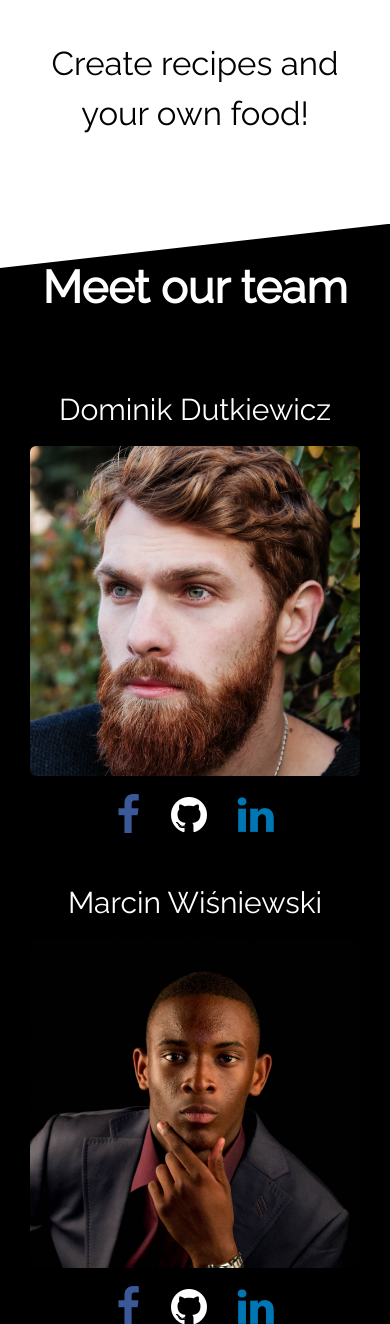
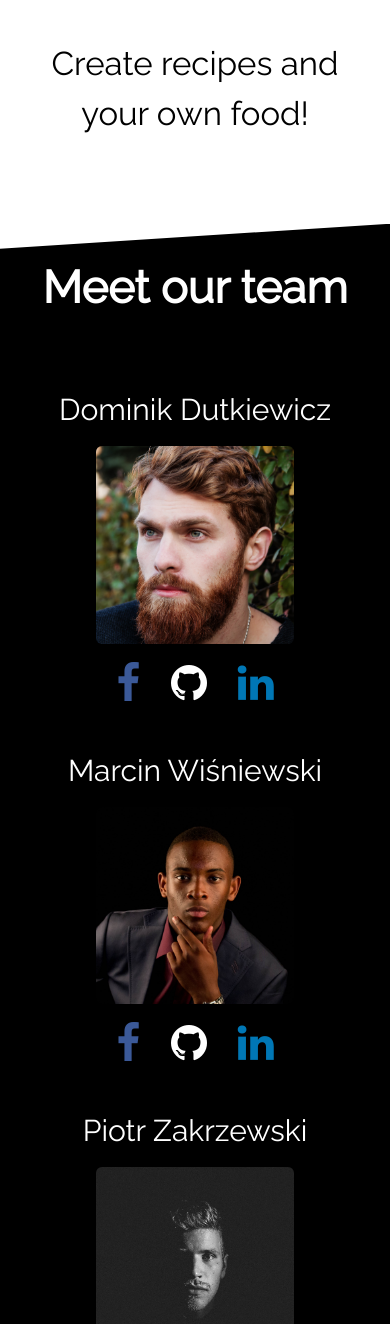
Before and after one commit to zakrza59/jfdd8-frontmeni, a PHP site: page / in a window 390 px wide. Shown: the part 5176-6500 px from the top of the page. Run offline with PHP 8.4, Linux system fonts and the light colour scheme.

Commit message:
reformatted code, added media query to members photos width.

```diff
--- a/css/main.css
+++ b/css/main.css
@@ -40,8 +40,6 @@ header {
     margin: auto;
     background: #000000;
 }
-
-
 
 .zajawka .logosy {
     padding-top: 2%;
@@ -89,6 +87,16 @@ header {
 
 .members-photos {
     margin: 0;
+}
+
+.member-photo {
+    width: 100%
+}
+
+@media (max-width: 992px) {
+    .member-photo {
+        width: 60%;
+    }
 }
 
 img.glowa {
@@ -163,6 +171,7 @@ footer{
 .contact-section {
     padding: 0;
     background: black;
+    margin-top: -1px;
 }
 
 .contact-info h4 {
--- a/index.html
+++ b/index.html
@@ -93,9 +93,7 @@
         tincidunt.</p>
       <a href="#druzyna">ZAPISZ MNIE!</a>
     </div>
-
   </div>
-
 
   <!--LOGA Z SZCZEGÓŁOWYMI FICZERAMI-->
   <div class="container-fluid product-details">
@@ -150,9 +148,7 @@
       </div>
       <div class="col-xs-12 col-md-4 centruj">
         <h3 class="centruj">Dominik Dutkiewicz</h3>
-        <figure class="members-photos"><img src="faces/1.jpeg" class="img-rounded" alt="Marcin Wiśniewski"
-                                            width=100%></figure>
-
+        <figure class="members-photos"><img src="faces/1.jpeg" class="img-rounded member-photo" alt="DominikDutkiewicz"></figure>
           <div class="social">
             <a href="https://www.facebook.com/piotr.zakrzewski.14"><i class="fa fa-facebook facebook-link"></i></a>
             <a href="https://github.com/dominikdut"><i class="fa fa-github github-link"></i></a>
@@ -160,21 +156,17 @@
       </div>
       <div class="col-xs-12 col-md-4 centruj">
         <h3 class="centruj">Marcin Wiśniewski</h3>
-        <figure class="members-photos"><img src="faces/2.jpeg" class="img-rounded" alt="Marcin Wiśniewski"
-                                            width=100%></figure>
+        <figure class="members-photos"><img src="faces/2.jpeg" class="img-rounded member-photo" alt="Marcin Wiśniewski"></figure>
+        <div class="social">
+          <a href="https://www.facebook.com/piotr.zakrzewski.14"><i class="fa fa-facebook facebook-link"></i></a>
+          <a href="https://github.com/wisniewskim"><i class="fa fa-github github-link"></i></a>
+          <a href="https://www.facebook.com/piotr.zakrzewski.14"><i class="fa fa-linkedin linkedin-link"></i></a>
+        </div>
+      </div>
 
-
-          <div class="social">
-            <a href="https://www.facebook.com/piotr.zakrzewski.14"><i class="fa fa-facebook facebook-link"></i></a>
-            <a href="https://github.com/wisniewskim"><i class="fa fa-github github-link"></i></a>
-            <a href="https://www.facebook.com/piotr.zakrzewski.14"><i class="fa fa-linkedin linkedin-link"></i></a>
-      </div>
       <div class="col-xs-12 col-md-4 centruj">
         <h3 class="centruj">Piotr Zakrzewski</h3>
-        <figure class="members-photos"><img src="faces/3.jpeg" class="img-rounded" alt="Marcin Wiśniewski"
-                                            width=100%></figure>
-
-
+        <figure class="members-photos"><img src="faces/3.jpeg" class="img-rounded member-photo" alt="Piotr Zakrzewski"></figure>
           <div class="social">
             <a href="https://www.facebook.com/piotr.zakrzewski.14"><i class="fa fa-facebook facebook-link"></i></a>
             <a href="https://github.com/zakrza59"><i class="fa fa-github github-link"></i></a>
```
